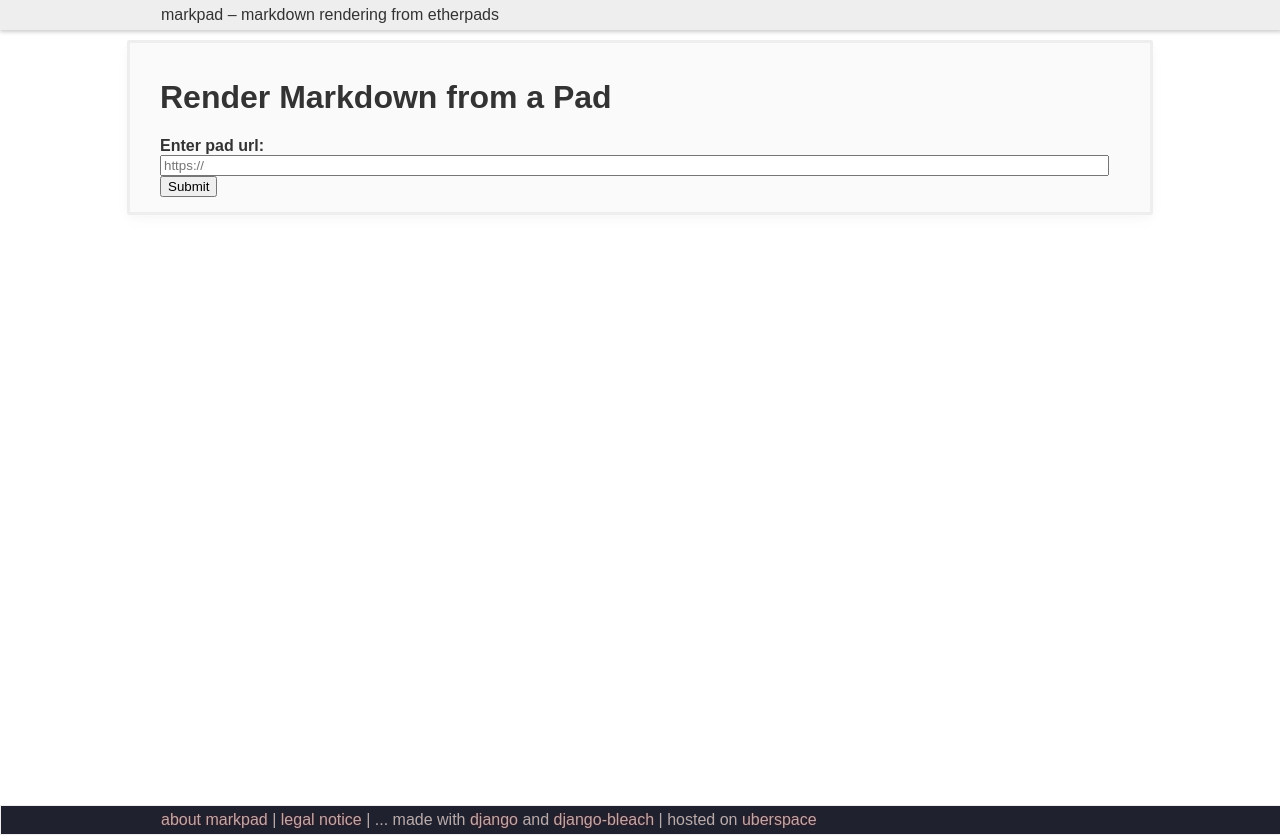
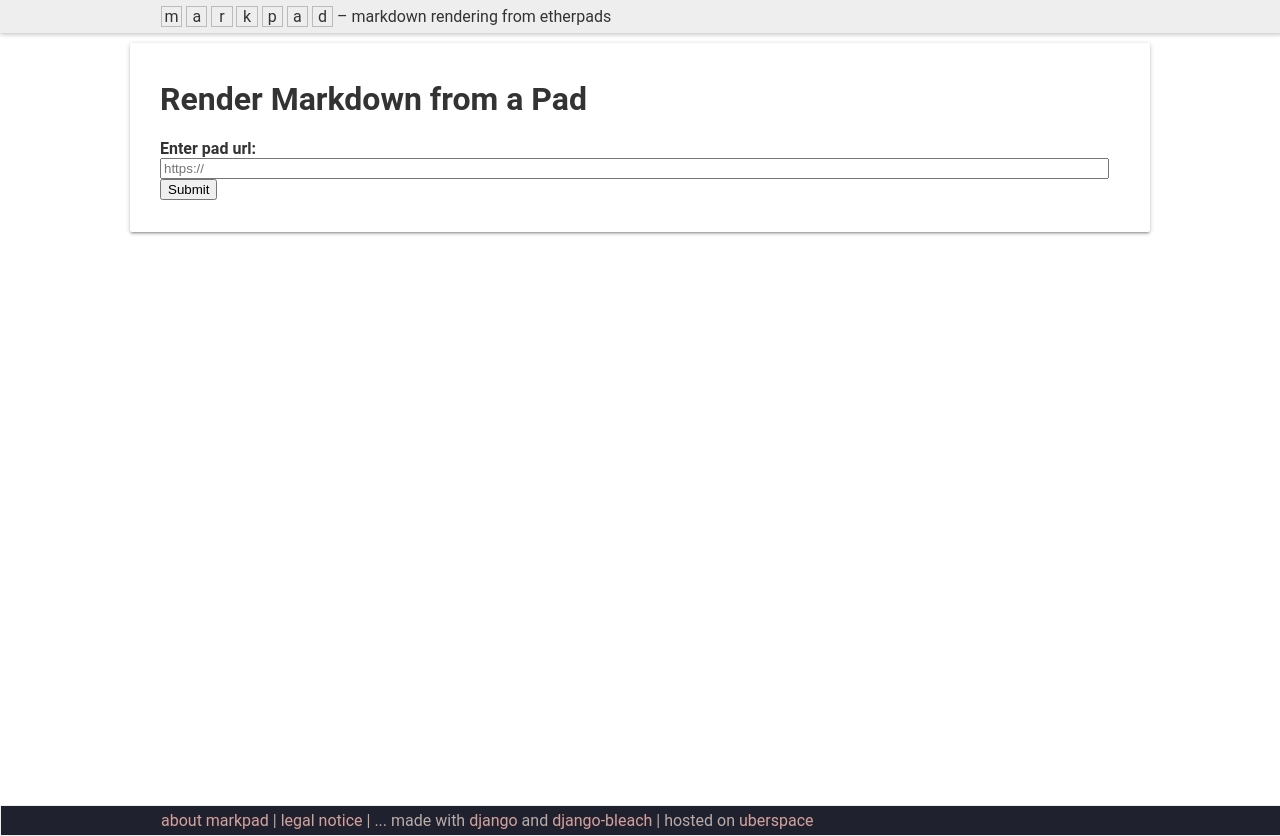
Before and after one commit to cknoll/markpad, a Django app: page // in a window 1280 px wide. Run offline with Django 3.2, Linux system fonts and the light colour scheme; parts of the project's set-up code (start-up, migrations or seed data) failed here and were passed over.

Commit message:
improve styling and templates

```diff
--- a/django_project/settings.py
+++ b/django_project/settings.py
@@ -165,6 +165,8 @@ BLEACH_ALLOWED_TAGS = [
     "li",
     "pre",
     "code",
+    "hr",
+    "br",
 ]
 
 # MARKDOWNIFY_WHITELIST_TAGS defaults to bleach.sanitizer.ALLOWED_TAGS
--- a/mainapp/static/mainapp/base.css
+++ b/mainapp/static/mainapp/base.css
@@ -22,7 +22,7 @@
 
 /* https://stackoverflow.com/a/19723677/333403 */
 html, body {
-    font-family: sans-serif;
+    font-family: Roboto, sans-serif;
 /*     margin: -8px; */
     margin: 0px;
     padding: 0px;
@@ -125,22 +125,45 @@ div.header a:hover{
 
 }
 
+.boxed {
+    text-align: center;
+    display: inline-block;
+    width: 1.2em;
+    border: 1px solid var(--box-grey);
+}
+
+.box-frame{
+    display: inline-block;
+     --box-grey: #BBB;
+
+}
+.box-frame:hover{
+     --box-grey: #777;
+    background-color: #EEE;
+
+}
+
+
 .main {
 
     flex: 0; /*  allow this element to be as high as needed    */
     color: var(--color-gray-dark-text);
     padding-right: var(--padding-content);
     padding-left: var(--padding-content);
-    padding-top: 15px;
-    padding-bottom: 15px;
+    padding-top: 1em;
+    padding-bottom: 2em;
     margin-top: 10px;
     margin-right: auto;
     margin-left: auto;
     width: var(--width-content);
+    box-shadow: 0 2px 2px 0 rgba(0,0,0,0.14),0 3px 1px -2px rgba(0,0,0,0.12),0 1px 5px 0 rgba(0,0,0,0.2);
+    border-radius: 2px;
+
+    /*
     background-color: #FAFAFA;
-    border-radius: 2px;
     border: 3px solid #EEE;
     box-shadow: 0 4px 8px 0 rgba(0, 0, 0, 0.02), 0 6px 20px 0 rgba(0, 0, 0, 0.02);
+    */
 }
 
 .form_input {
--- a/mainapp/static/mainapp/static-content.md
+++ b/mainapp/static/mainapp/static-content.md
@@ -1,6 +1,6 @@
 <!-- ::slug:about -->
-<!-- ::title:About [markpad](https://scra.uber.space/mp/) -->
-# About markpad
+<!-- ::title:About markpad -->
+# About [markpad](https://scra.uber.space/mp/)
 
 markpad is a simple web application to display the content of etherpads interpreted as [markdown source](https://www.markdownguide.org/basic-syntax/). It thus allows to combine the power of etherpads (author-colors, simple installation, variety of plugins, ...) with the aesthetics of markdown rendering.
 
--- a/mainapp/templates/mainapp/base.html
+++ b/mainapp/templates/mainapp/base.html
@@ -26,7 +26,17 @@
 <div class="headerbar">
     <div class="header">
 
-    <a href="{% url 'landingpage'%}">markpad – markdown rendering from etherpads</a>
+        <a href="{% url 'landingpage'%}">
+            <div class="box-frame">
+                <div class="boxed">m</div>
+                <div class="boxed">a</div>
+                <div class="boxed">r</div>
+                <div class="boxed">k</div>
+                <div class="boxed">p</div>
+                <div class="boxed">a</div>
+                <div class="boxed">d</div>
+            </div>
+            – markdown rendering from etherpads</a>
     </div>
 {% block header_warning %}
 {% endblock %}
```
